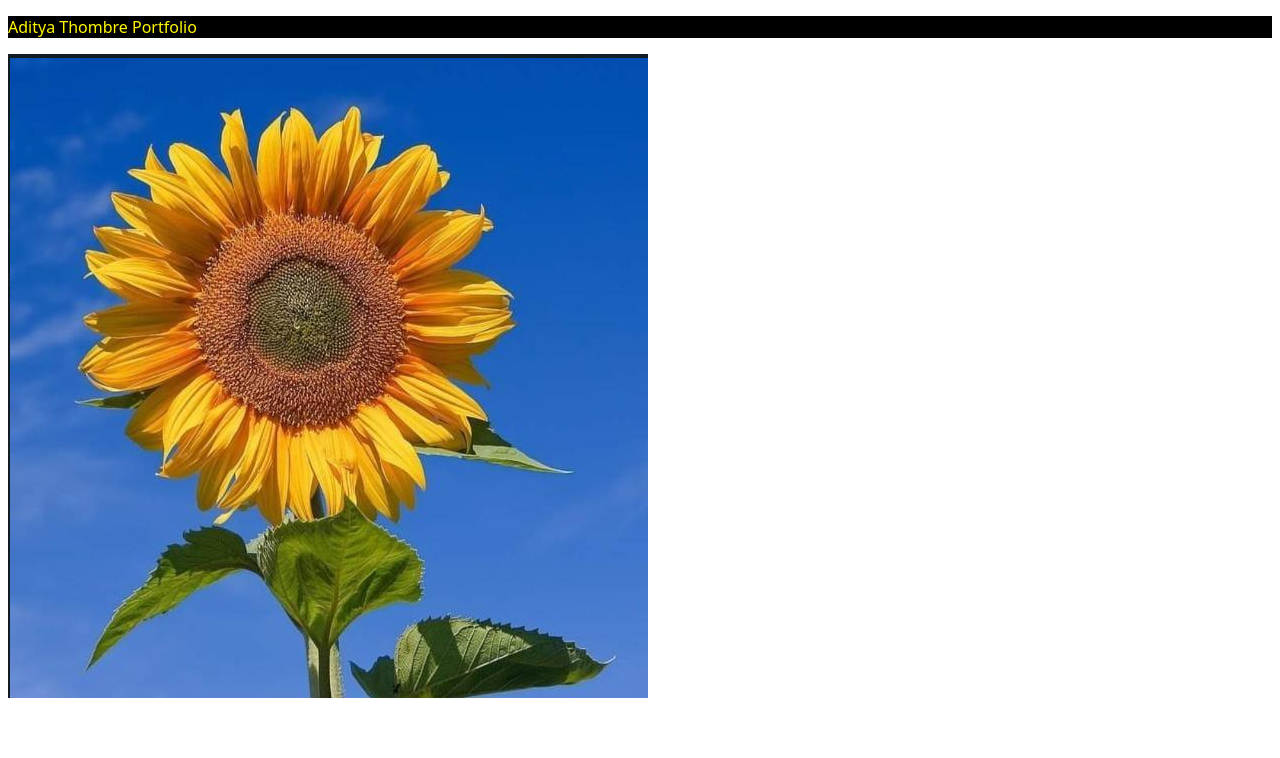
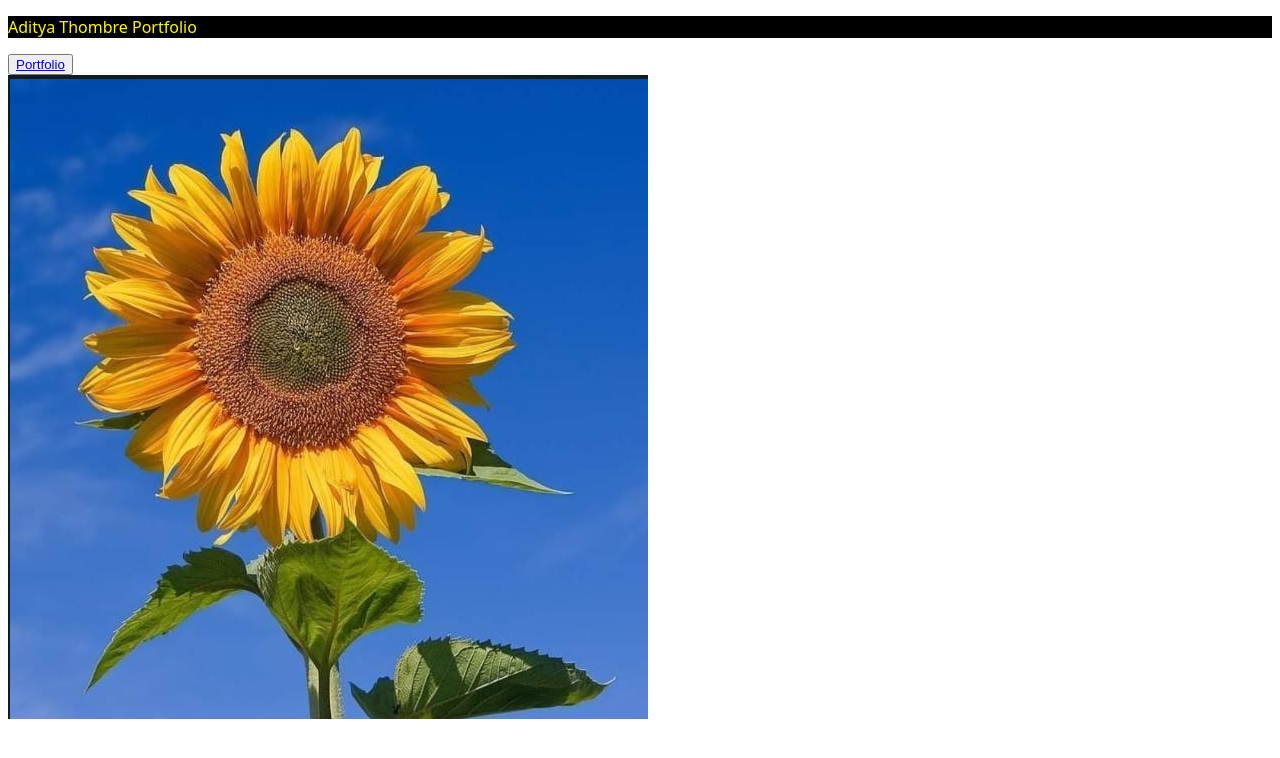
Before and after one commit to thombre1/personal-website, a plain HTML site: page index.html in a window 1280 px wide. Drawn offline with Linux system fonts and the light colour scheme.

Commit message:
added GD Portfolio

```diff
--- a/index.html
+++ b/index.html
@@ -8,6 +8,7 @@
 </head>
 <body>
     <div class="main"><p>Aditya Thombre Portfolio</p></div>
+    <button><a href="https://drive.google.com/drive/folders/1LWqw8L8_7aTqUVt7RcQVYgWNXQSN5cwn?usp=sharing">Portfolio</a></button>
     <div class="image"><img src="sunflower.png"></div>
 </body>
 </html>
```
